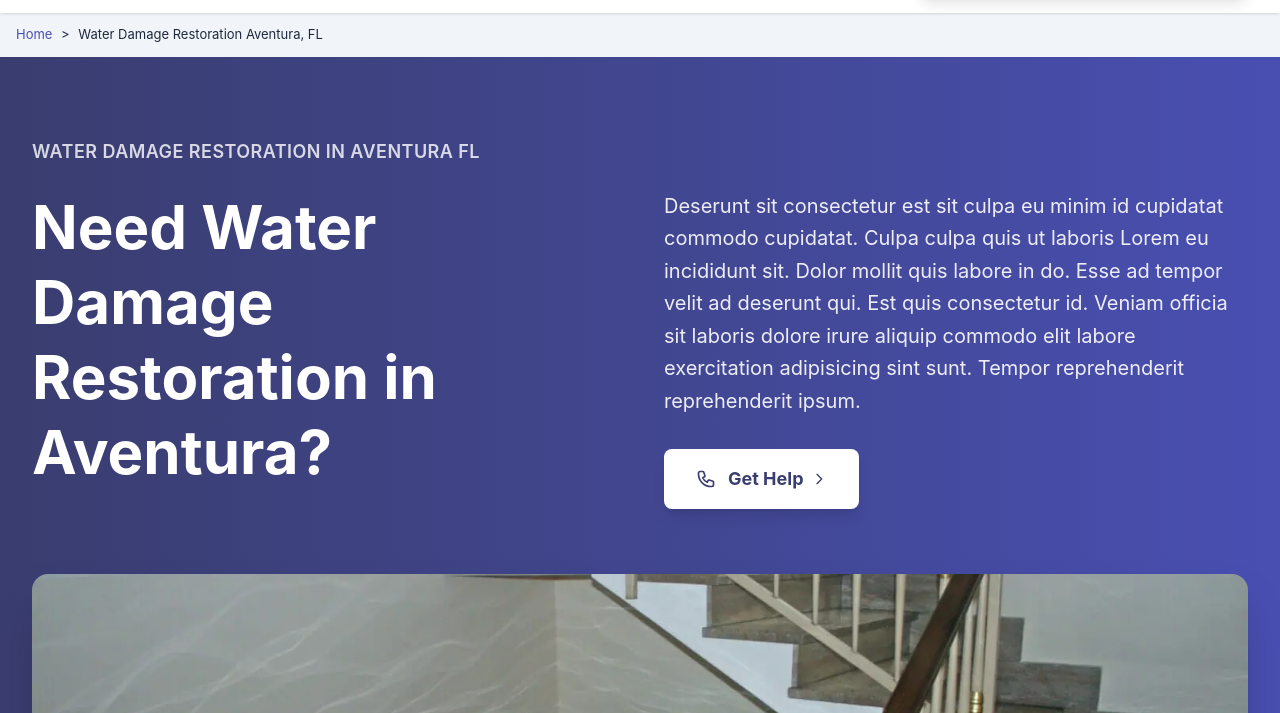
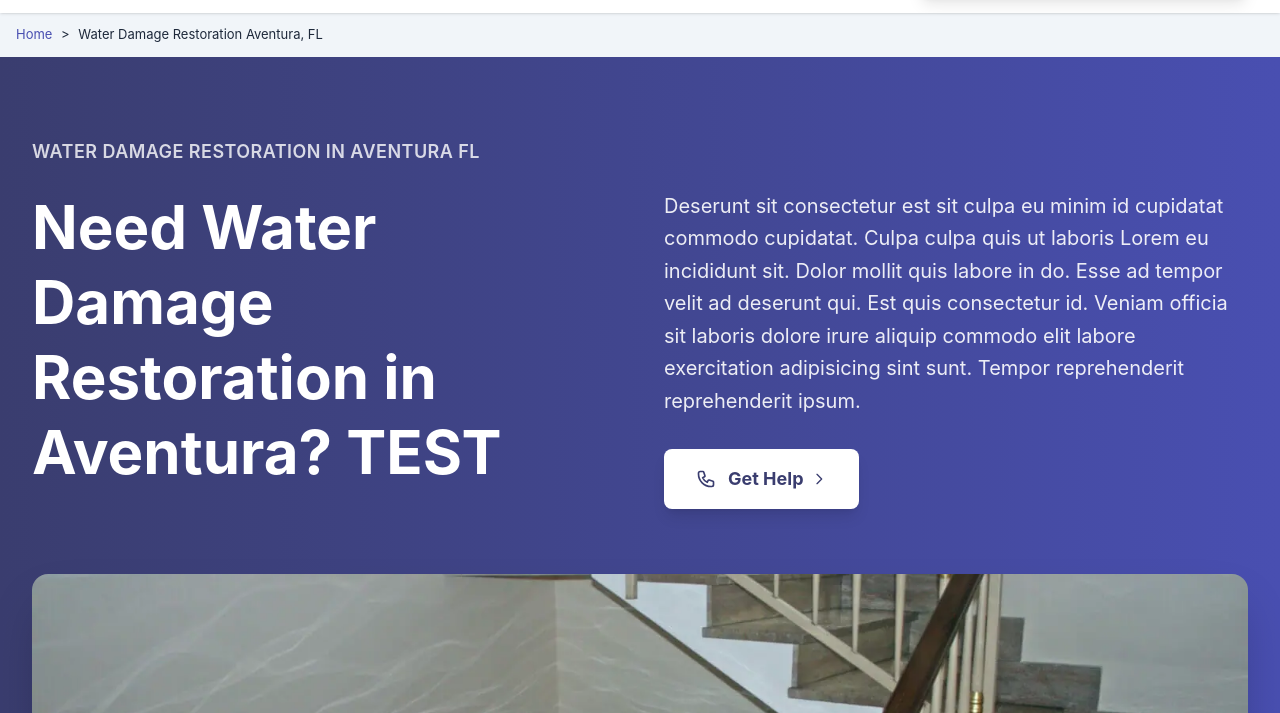
Before and after one commit to monolithseo/pgp_floodcleanuppros_master_water-damage-restoration-aventura-fl, a plain HTML site: page index.html in a window 1280 px wide. Shown: the part 87-800 px from the top of the page. Drawn offline with Linux system fonts and the light colour scheme; files that its build step writes are made by us from their sources.

Commit message:
Update index.html

```diff
--- a/index.html
+++ b/index.html
@@ -292,7 +292,7 @@ window._wpemojiSettings = {"baseUrl":"https:\/\/s.w.org\/images\/core\/emoji\/15
 
                                                 <div>
                             <h2 class="text-4xl sm:text-5xl lg:text-6xl font-bold leading-tight text-white">
-                                Need Water Damage Restoration in Aventura?
+                                Need Water Damage Restoration in Aventura? TEST
                             </h2>
                         </div>
                     </div>
```
